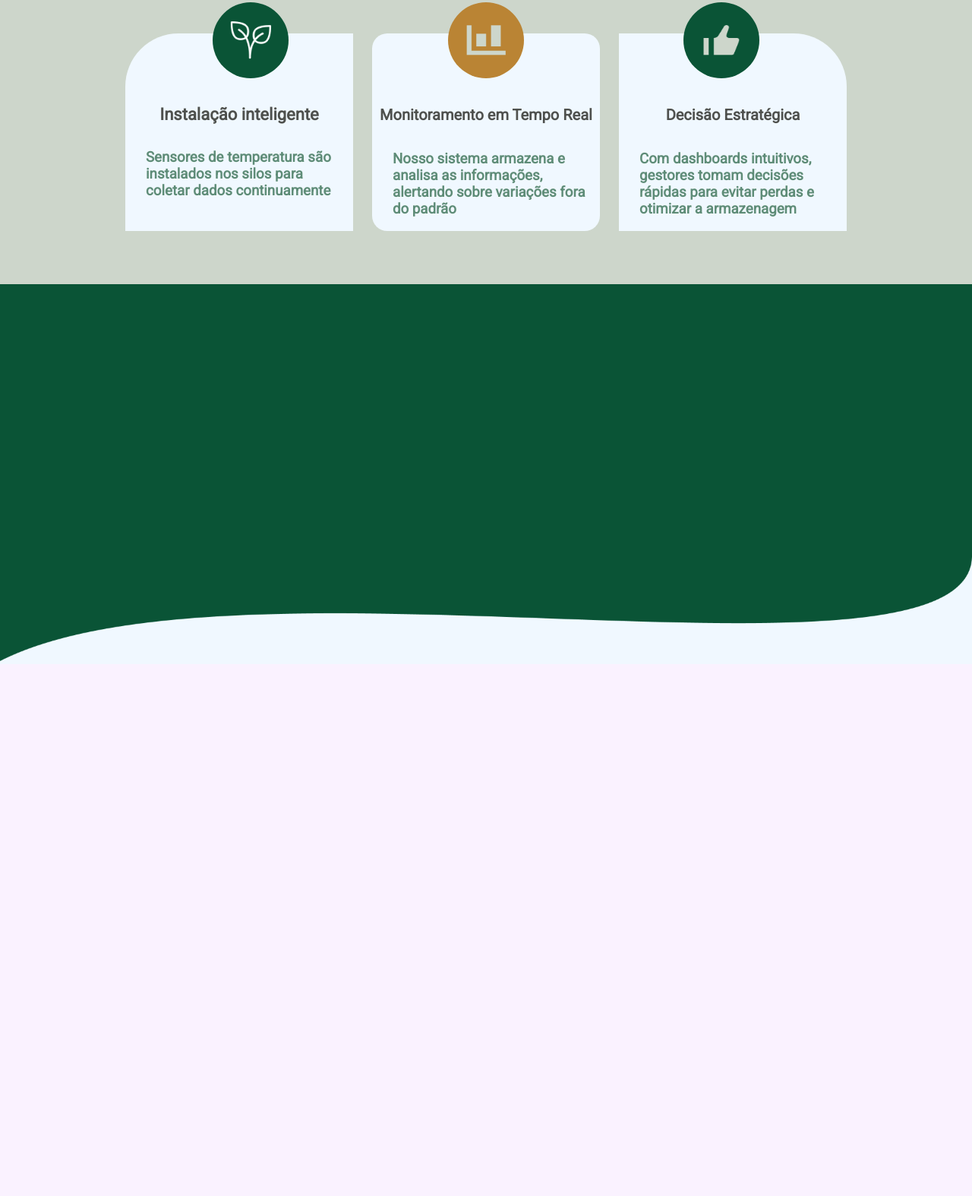
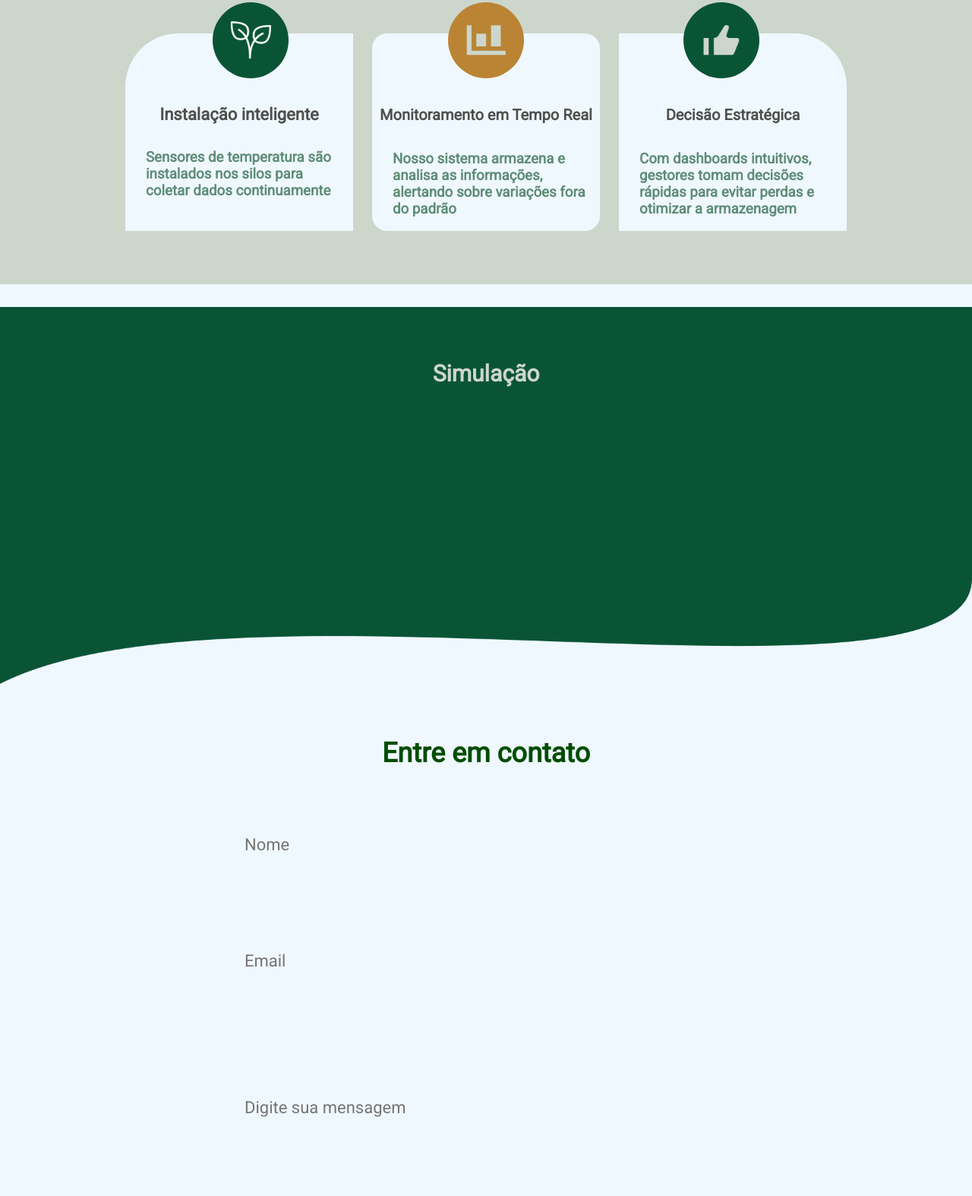
Before and after one commit to GraoSafe/SPRINT-2, a plain HTML site: page Algoritmos/PrototipoSite.html in a window 1280 px wide. Shown: the part 1041-2615 px from the top of the page at 76% size. Before the commit the page ends 1915 px from the top, so only its background shows below. Drawn offline with Linux system fonts and the light colour scheme.

Commit message:
Atualizei o css do index

```diff
--- a/Algoritmos/PrototipoSite.html
+++ b/Algoritmos/PrototipoSite.html
@@ -93,7 +93,8 @@
             <div class="bloco3">
                 <h2> Decisão Estratégica</h2>
                 <div class="textoh3">
-                    <h3>Com dashboards intuitivos, gestores tomam decisões rápidas para evitar perdas e otimizar a armazenagem</h3>
+                    <h3>Com dashboards intuitivos, gestores tomam decisões rápidas para evitar perdas e otimizar a
+                        armazenagem</h3>
                 </div>
             </div>
 
@@ -103,26 +104,30 @@
     </div>
 
     <div class="div_mae">
-        <div class="decor">
-            <img src="./Imagens/forma topo.png" alt="" width="100%" height="50%">
+
+        <div class="container_mae">
+
+            <h1 class="h1_mae">Simulação</h1>
+            <img class="topo" src="./Imagens/forma topo.png">
+
+
         </div>
+
+        <h1 class="titulo3">Entre em contato</h1>
+
+        <div class="dados">
+
+            <input class="nome" type="text" placeholder="Nome">
+
+            <input class="email" type="text" placeholder="Email">
+
+            <input class="mensagem" type="text" placeholder="Digite sua mensagem">
+        </div>
+
+    </div>
 
 
 
-
-
-
-
-
-
-
-
-    </div>
 </body>
 
-
-
-
-
-
 </html>
--- a/Algoritmos/css/home.css
+++ b/Algoritmos/css/home.css
@@ -5,7 +5,8 @@ html {
 body {
     background-color: #FAF2FF;
     margin: 0;
-
+    display: flex;
+    flex-direction: column;
 
 }
 
@@ -179,7 +180,7 @@ body {
 
 }
 
-.div_pai{
+.div_pai {
     width: 100%;
     height: auto;
     background-color: #CDD6CB;
@@ -189,7 +190,7 @@ body {
 
 }
 
-.div_bloco{
+.div_bloco {
     height: 400px;
     width: 1000px;
     background-color: #CDD6CB;
@@ -201,21 +202,22 @@ body {
 
 }
 
-.titulo2{
+.titulo2 {
     margin-top: 80px;
     display: flex;
     color: #0A5436;
     font-family: 'Roboto';
     font-size: 38px;
 }
-.subtitulo{
+
+.subtitulo {
     margin-top: 0;
     font-family: 'Roboto';
     color: #4E504D;
     font-size: 26px;
 }
 
-.bloco1{
+.bloco1 {
     display: flex;
     justify-content: center;
     flex-direction: column;
@@ -226,7 +228,7 @@ body {
     border-radius: 70px 0px 0px 0px;
 }
 
-.bloco2{
+.bloco2 {
     display: flex;
     justify-content: center;
     flex-direction: column;
@@ -237,7 +239,7 @@ body {
     border-radius: 20px;
 }
 
-.bloco3{
+.bloco3 {
     display: flex;
     justify-content: center;
     flex-direction: column;
@@ -248,7 +250,7 @@ body {
     border-radius: 0px 70px 0px 0px;
 }
 
-.circulos{
+.circulos {
     height: auto;
     width: 1000px;
     display: flex;
@@ -259,7 +261,7 @@ body {
     margin-top: 280px;
 }
 
-.circulo1{
+.circulo1 {
     height: 100px;
     width: 100px;
     background-color: #0A5436;
@@ -270,7 +272,7 @@ body {
     justify-content: center;
 }
 
-.circulo2{
+.circulo2 {
     height: 100px;
     width: 100px;
     background-color: #BA8434;
@@ -281,7 +283,7 @@ body {
 
 }
 
-.circulo3{
+.circulo3 {
     height: 100px;
     width: 100px;
     background-color: rgb(159, 70, 70);
@@ -292,7 +294,8 @@ body {
     justify-content: center;
     align-items: center;
 }
-h2{
+
+h2 {
     display: flex;
     font-family: 'Roboto';
     color: #4E504D;
@@ -300,7 +303,7 @@ h2{
     margin-top: 95px;
 }
 
-h1{
+h1 {
     margin-top: 70px;
     font-size: 22px;
     font-weight: 0;
@@ -308,7 +311,7 @@ h1{
     color: #4E504D;
 }
 
-.textoh3{
+.textoh3 {
     display: flex;
     font-family: 'Roboto';
     color: #5E8C77;
@@ -316,11 +319,79 @@ h1{
     margin-right: 5px;
 }
 
-.div_mae{
+.div_mae {
     width: 100%;
-    height: auto;
+    height: 1200px;
     background-color: aliceblue;
     display: flex;
     align-items: center;
     flex-direction: column;
 }
+
+.container_mae {
+    width: 100%;
+    height: auto;
+    display: flex;
+    justify-content: center;
+    margin-top: 30px;
+
+}
+
+.h1_mae {
+    display: flex;
+    font-size: 30px;
+    color: #CDD6CB;
+    position: absolute;
+    font-family: 'Roboto';
+}
+
+.topo {
+    width: 100%;
+    height: auto;
+}
+
+.titulo3 {
+    color: #004d03;
+    font-size: 36px;
+    display: flex;
+    justify-content: center;
+
+}
+.dados{
+    display: flex;
+    width: 50%;
+    height: 50%;
+    justify-content: center;
+    flex-direction: column;
+    background-color: #DB6901;
+}
+.nome{
+    display: flex;
+    width: 100%;
+    height: 30%;
+    justify-content: center;
+    background-color: aliceblue;
+    border: 0;
+   font-family: 'Roboto';
+    font-size: 22px;
+}
+.email{
+display: flex;
+width: 100%;
+height: 30%;
+justify-content: center;
+background-color: aliceblue;
+border: 0;
+font-family: 'Roboto';
+font-size: 22px;
+}
+.mensagem{
+    display: flex;
+    width: 100%;
+    height: 250px;
+    background-color: aliceblue;
+    align-items: center;
+    font-family: 'Roboto';
+    font-size: 22px;
+    border: 0;
+}
```
Also changed, not shown: Algoritmos/circulo.html (indentation only).
